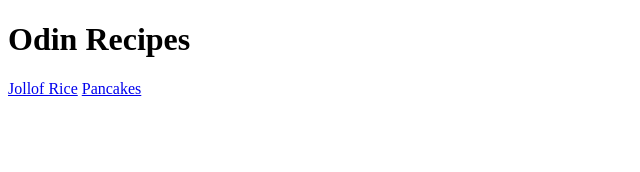
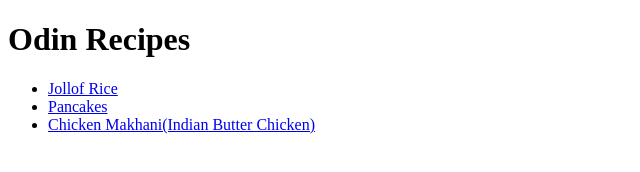
Before and after one commit to davidattah/odin-recipes, a plain HTML site: page index.html in a window 1280 px wide. Shown: the whole page, without its empty margins (0-640 px from the left). Drawn offline with Linux system fonts and the light colour scheme.

Commit message:
Added a list to the anchor links in index.html

```diff
--- a/index.html
+++ b/index.html
@@ -6,7 +6,10 @@
     </head>
     <body>
         <h1>Odin Recipes</h1>
-        <a href = "recipes/jollof-rice.html">Jollof Rice</a>
-        <a href = "recipes/pancakes.html">Pancakes</a>
+        <ul>
+            <li><a href = "recipes/jollof-rice.html">Jollof Rice</a></li>
+            <li><a href = "recipes/pancakes.html">Pancakes</a></li>
+            <li><a href = "recipes/chicken-curry.html">Chicken Makhani(Indian Butter Chicken)</a></li>
+        </ul>
     </body>
 </html>
```
Also changed, not shown: images/butter-chicken.jpeg (added).
